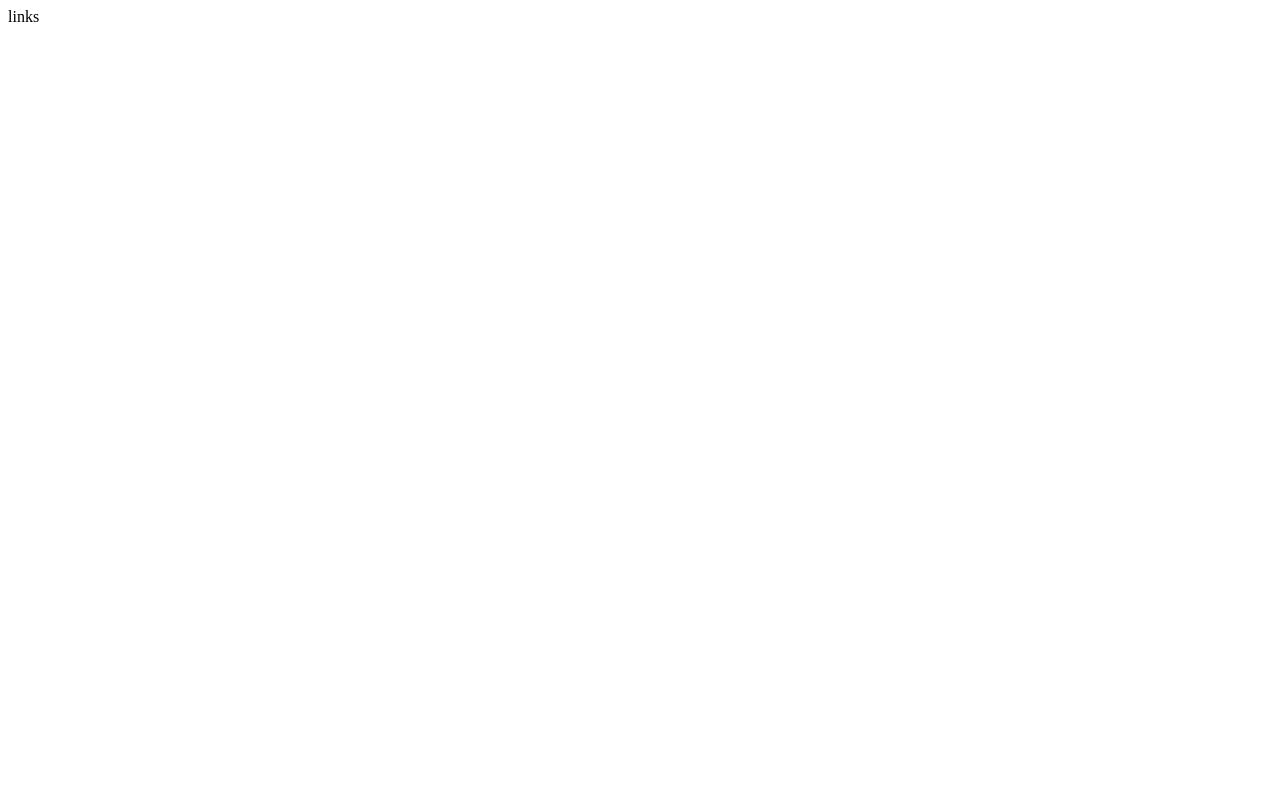
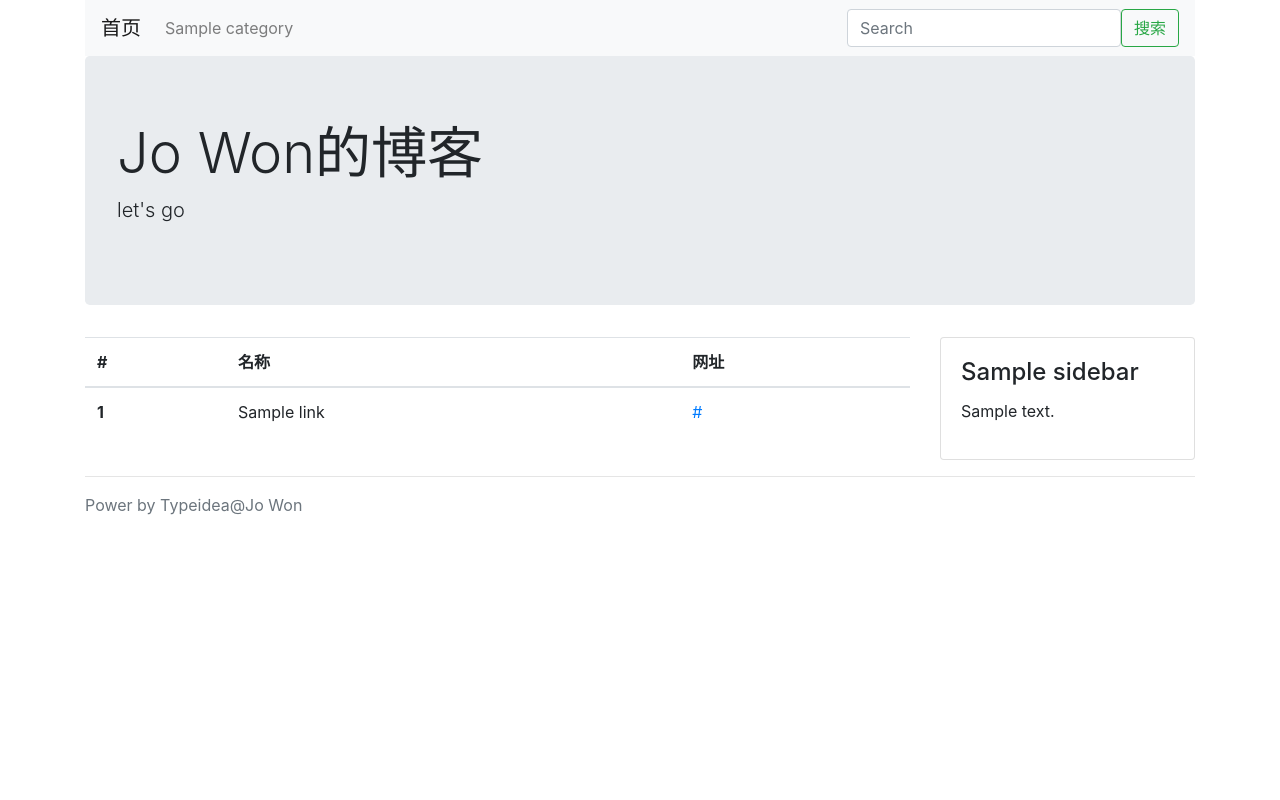
Before and after one commit to wwxxee/typeidea, a Django app: page /links/ in a window 1280 px wide. Before the commit the page is almost empty. Run offline with Django 3.2, Linux system fonts and the light colour scheme; tables that the repository leaves empty hold one stand-in row (values such as "Sample post"); some libraries are stand-ins or nearby versions.

Commit message:
增加友链页面 config/views.py
class LinkListView
config/link.html

```diff
--- a/typeidea/config/views.py
+++ b/typeidea/config/views.py
@@ -1,7 +1,10 @@
-from django.shortcuts import render
-from django.http import HttpResponse
+from django.views.generic import ListView
+
+from blog.views import CommonViewMixin
+from .models import Link
 
 
-# Create your views here.
-def links(request):
-    return HttpResponse('links')
+class LinkListView(CommonViewMixin, ListView):
+    queryset = Link.objects.filter(status=Link.STATUS_NORMAL)
+    template_name = 'config/links.html'
+    context_object_name = 'link_list'
--- a/typeidea/typeidea/themes/bootstrap/templates/blog/list.html
+++ b/typeidea/typeidea/themes/bootstrap/templates/blog/list.html
@@ -24,7 +24,7 @@
                 {% endfor %}
             </span>
             <hr/>
-            <p class="card-text">{{ post.desc }}<a href="{% url 'post-detail' post.id %}">查看全文</a></p>
+            <p class="card-text">{{ post.desc }} <a href="{% url 'post-detail' post.id %}">查看全文</a></p>
         </div>
     </div>
     {% endfor %}
--- /dev/null
+++ b/typeidea/typeidea/themes/bootstrap/templates/config/links.html
@@ -0,0 +1,27 @@
+{% extends "blog/base.html" %}
+
+{% block title %}友情链接{% endblock %}
+
+{% block main %}
+<table class="table">
+    <thead>
+    <tr>
+        <th scope="col">#</th>
+        <th scope="col">名称</th>
+        <th scope="col">网址</th>
+    </tr>
+    </thead>
+
+    <tbody>
+    {% for link in link_list %}
+        <tr>
+            <th scope="row">{{ forloop.counter }}</th>
+            <td>{{ link.title }}</td>
+            <td><a href="{{ link.href }}">{{ link.href}}</a></td>
+        </tr>
+    {% endfor %}
+    </tbody>
+
+</table>
+
+{% endblock %}
--- a/typeidea/typeidea/urls.py
+++ b/typeidea/typeidea/urls.py
@@ -17,17 +17,18 @@ from django.conf.urls import url
 from django.contrib import admin
 
 from blog.views import (IndexView, CategoryView, TagView, PostDetailView, SearchView, AuthorView)
-from config.views import links
+from config.views import LinkListView
 from .custom_site import custom_site
+
 
 urlpatterns = [
     url(r'^$', IndexView.as_view(), name='index'),
     url(r'^category/(?P<category_id>\d+)/$', CategoryView.as_view(), name='category-list'),
     url(r'^tag/(?P<tag_id>\d+)/$', TagView.as_view(), name='tag-list'),
     url(r'^post/(?P<post_id>\d+).html$', PostDetailView.as_view(), name='post-detail'),
-    url(r'^links/$', links, name='links'),
     url(r'^search/$', SearchView.as_view(), name='search'),
     url(r'^author/(?P<owner_id>\d+)/$', AuthorView.as_view(), name='author'),
+    url(r'^links/$', LinkListView.as_view(), name='links'),
 
     url(r'^super_admin/', admin.site.urls, name='super-admin'),
     url(r'^admin/', custom_site.urls, name='admin')
```
